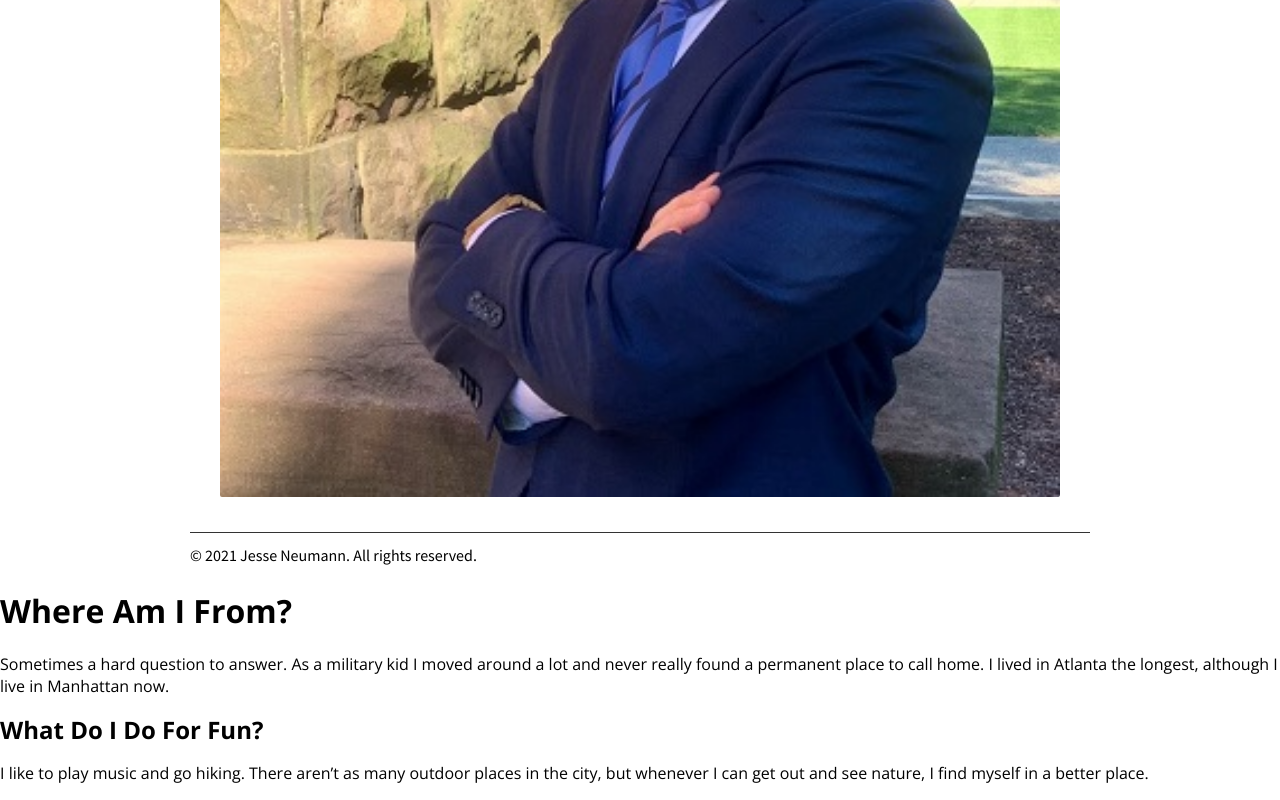
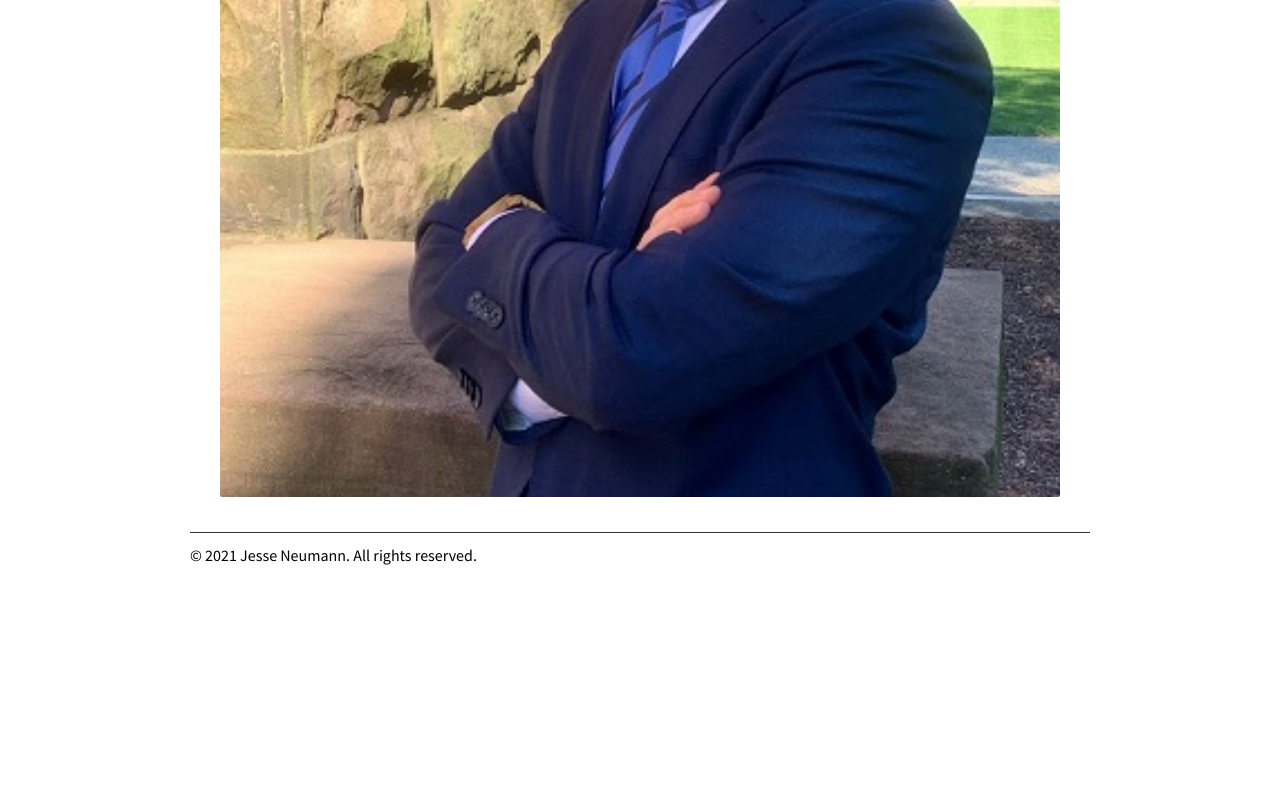
Before and after one commit to neumann-econ/jesse-neumann.github.io, a plain HTML site: page index.html in a window 1280 px wide. Shown: the part 1276-2076 px from the top of the page. After the commit the page ends 1843 px from the top, so only its background shows below. Drawn offline with nearby package versions, Linux system fonts and the light colour scheme.

Commit message:
Update index.html

```diff
--- a/index.html
+++ b/index.html
@@ -97,17 +97,6 @@
             <hr class="header-footer">
             <p class="text-tiny text-no-margin text-right">&#169; 2021 Jesse Neumann. All rights reserved.&nbsp;&nbsp; </p>
         </div>
-        <div class="container">
-            <div class="columnOne">
-                <h1>Where Am I From?</h1>
-                <p class="paraOne"> Sometimes a hard question to answer. As a military kid I moved around a lot and never really found a permanent place to call home. I lived in Atlanta the longest, although I live in Manhattan now.</p>
-            </div>
-            <div class="columnTwo">
-            <h2> What Do I Do For Fun?</h2>
-                <p class="paraTwo">
-                I like to play music and go hiking. There aren’t as many outdoor places in the city, but whenever I can get out and see nature, I find myself in a better place.
-            </div>
-         </div>
 
     </div>
 
```
